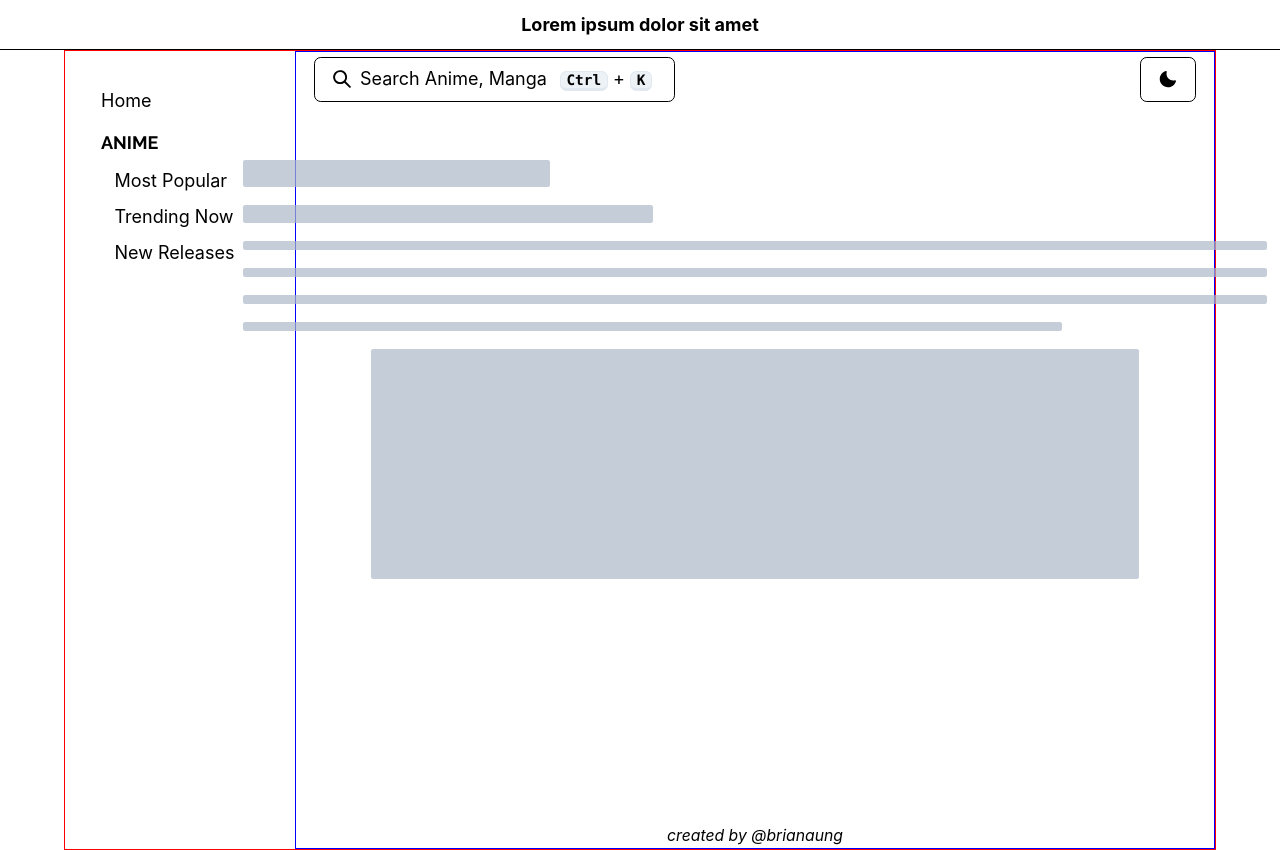
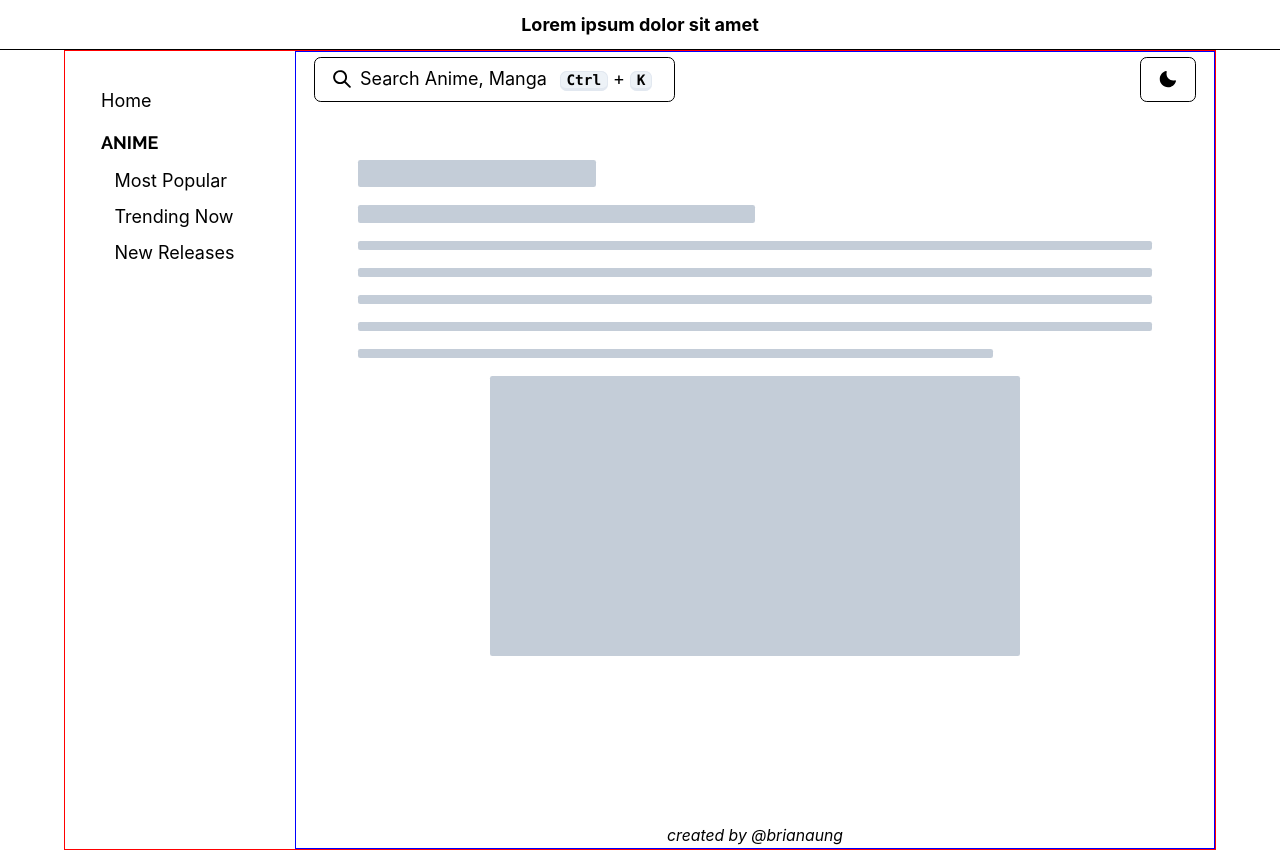
Before and after one commit to brianaung/aniverse, a Next.js app: page /anime/play in a window 1280 px wide. Built offline with nearby package versions, Linux system fonts and the light colour scheme.

Commit message:
adjust video player size

```diff
--- a/src/components/player.module.scss
+++ b/src/components/player.module.scss
@@ -1,18 +1,21 @@
 @use 'src/styles/_lib.scss';
 
-$video-width: 60vw;
+$video-width: 70%;
 $video-height: auto;
 
 .container {
+  position: relative;
   display: flex;
   flex-direction: column;
   justify-content: center;
   align-items: center;
+  border: solid 1px red;
+  width: $video-width;
 }
 
 .player {
-  width: $video-width;
-  height: $video-height;
+  width: 100%;
+  height: auto;
   border: solid lib.$dividerSize lib.$dividerColor;
 }
 
--- a/src/components/player.tsx
+++ b/src/components/player.tsx
@@ -1,3 +1,4 @@
+import { Stack } from '@chakra-ui/react'
 import Hls from 'hls.js'
 import React, { useEffect, useRef, useState } from 'react'
 import { VideoSrc } from '../types'
@@ -57,8 +58,7 @@ export default function Player({ allSrc }: { allSrc: VideoSrc[] }) {
   }
 
   return (
-    <div className={styles.container}>
-      <main style={{ position: 'relative' }}>
+    <Stack position="relative" align="center" w={['90%', '80%', '70%', '60%', null, null]}>
       <video className={styles.player} ref={videoRef} />
       <select
         style={{
@@ -79,7 +79,6 @@ export default function Player({ allSrc }: { allSrc: VideoSrc[] }) {
           </option>
         ))}
       </select>
-      </main>
-    </div>
+    </Stack>
   )
 }
--- a/src/pages/anime/play.tsx
+++ b/src/pages/anime/play.tsx
@@ -24,10 +24,10 @@ const animeFetcher: Fetcher<AnimeInfo, string> = (arg: string) => fetch(arg).the
 
 function InfoSkeleton() {
   return (
-    <Box width="80vw">
+    <Box width="90%">
       <Skeleton mt="4" width="30%" height="1.5rem" />
-      <Skeleton mt="4" width="40%" height="1rem" />
-      <SkeletonText mt="4" noOfLines={4} spacing="4" />
+      <Skeleton mt="4" width="50%" height="1rem" />
+      <SkeletonText mt="4" noOfLines={5} spacing="4" />
     </Box>
   )
 }
@@ -140,8 +140,15 @@ export default function VideoPage() {
           </Stack>
         </Stack>
       )}
-      <Stack>
-        {!epData && !epError && <Skeleton alignSelf="center" mt="4" width="60vw" height="230px" />}
+      <Stack width="100%" align="center">
+        {!epData && !epError && (
+          <Skeleton
+            alignSelf="center"
+            mt="4"
+            width={['90%', '80%', '70%', '60%', null, null]}
+            height={['160px', '200px', null, '240px', '280px', '500px']}
+          />
+        )}
         {!epData && epError && <p>Error loading video.</p>}
         {epData && !epError && <Player allSrc={epData.allSrc} />}
       </Stack>
```
Lines whose indentation alone changed are shown as unchanged.
